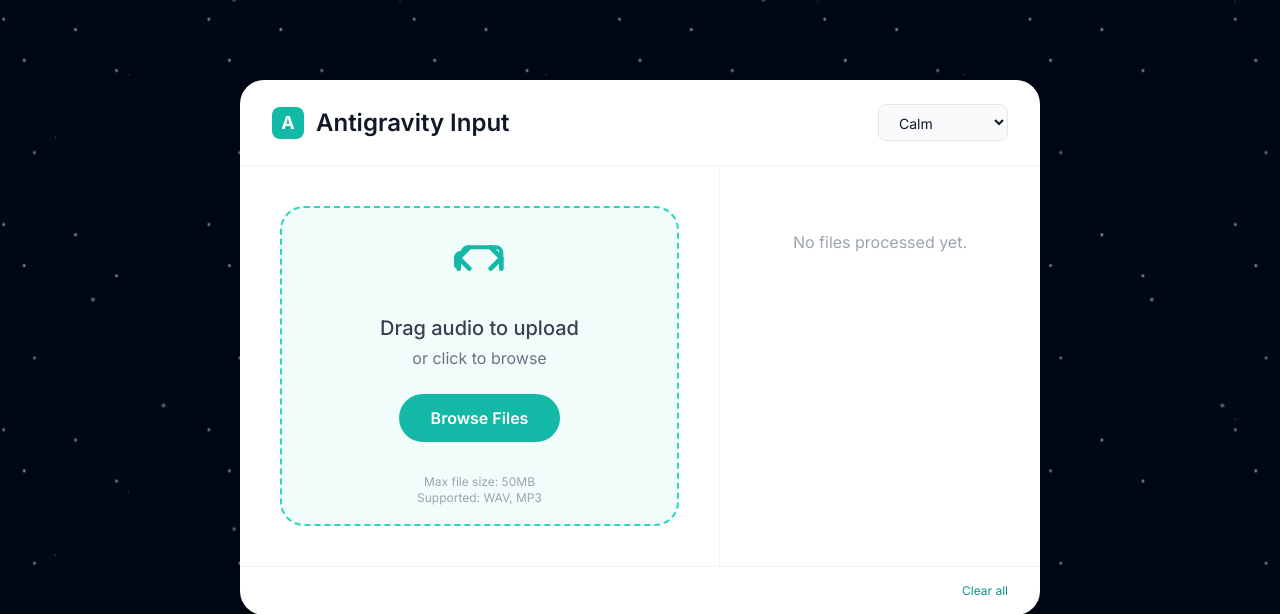
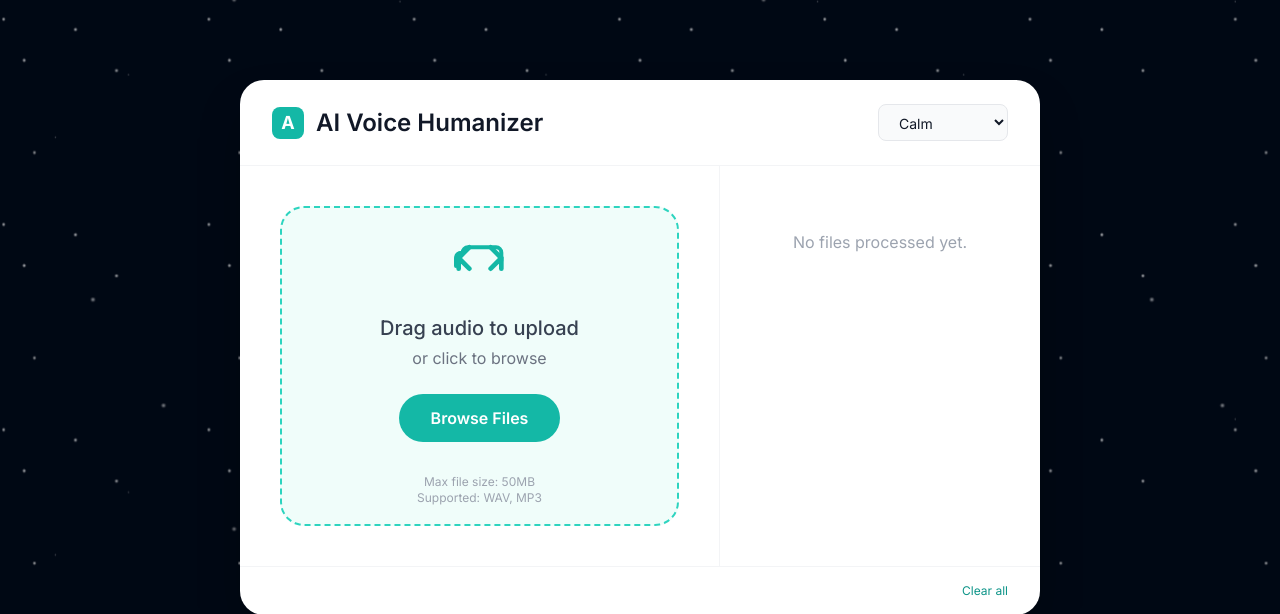
Before and after one commit to HarshKumar-eng/AI_Voice_Humanizer, a Flask app: page / in a window 1280 px wide. Shown: the top 614 px of the page. Run offline with Flask 3, Linux system fonts and the light colour scheme; some libraries are stand-ins or nearby versions.

Commit message:
Update UI title to AI Voice Humanizer

```diff
--- a/templates/index.html
+++ b/templates/index.html
@@ -135,7 +135,7 @@
           <div class="w-8 h-8 rounded-lg bg-teal-500 flex items-center justify-center">
             <span class="text-white font-bold text-lg">A</span>
           </div>
-          <h1 class="text-2xl font-semibold text-gray-900">Antigravity Input</h1>
+          <h1 class="text-2xl font-semibold text-gray-900">AI Voice Humanizer</h1>
         </div>
         <!-- Voice Controls (Added for Antigravity) -->
         <div class="flex gap-2">
```
